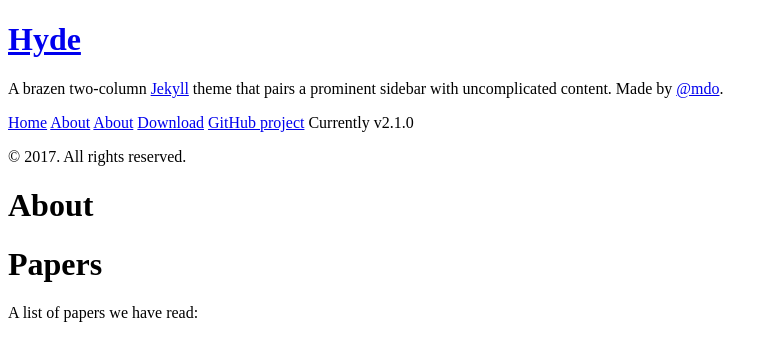
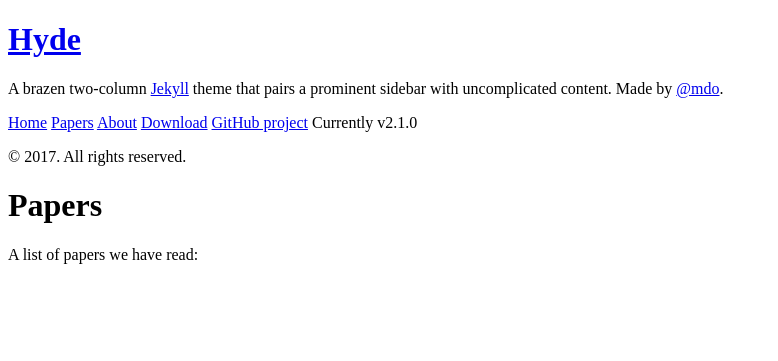
Before and after one commit to LU-CSML/LU-CSML, a Jekyll site: the page built from Papers.md, in a window 1280 px wide. Shown: the top 361 px of the page, without its empty margins (0-778 px from the left). Built offline with Jekyll 4.4.1, drawn with Linux system fonts in a browser that asks for light colours; Markdown is read by kramdown in place of the engine named in the settings.

Commit message:
Update to papers

```diff
--- a/Papers.md
+++ b/Papers.md
@@ -1,9 +1,8 @@
 ---
 layout: page
-title: About
+title: Papers
 ---
 
-# Papers
 
 <p class="message">
 	A list of papers we have read:
```
